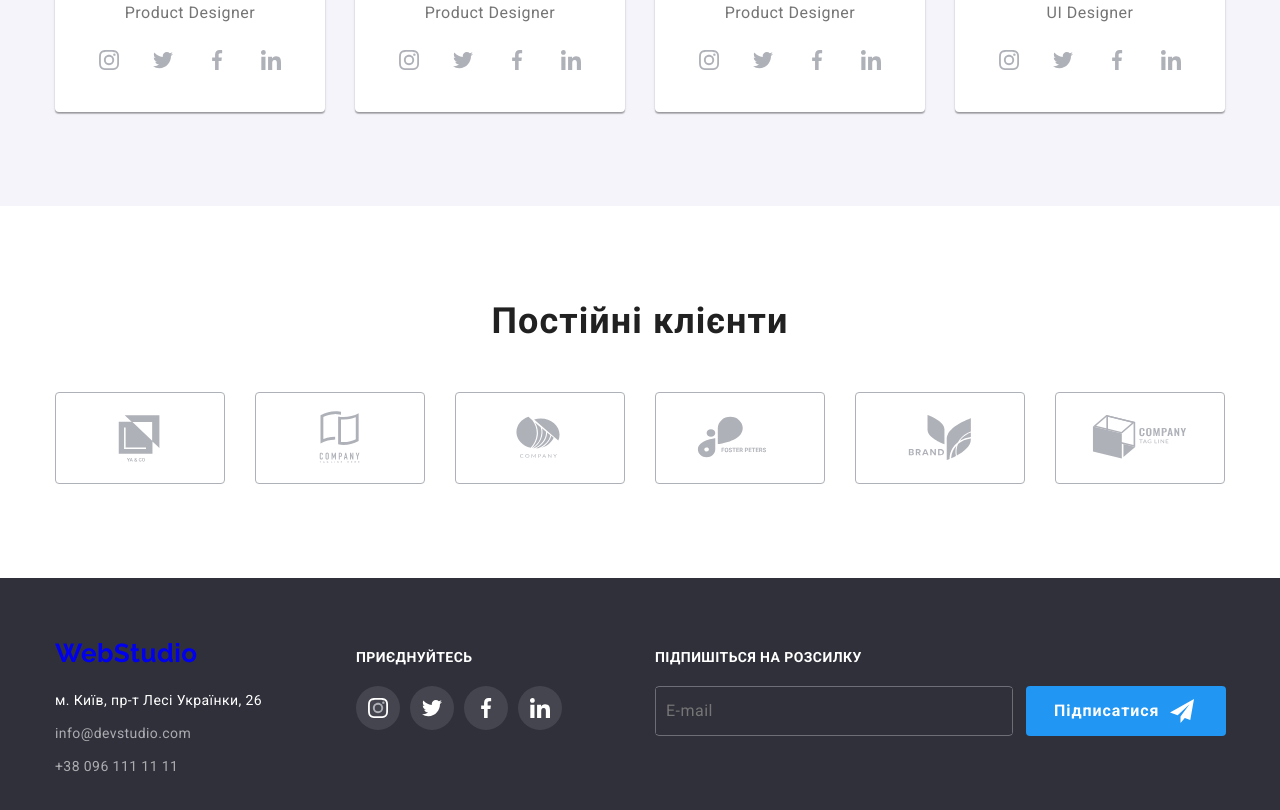
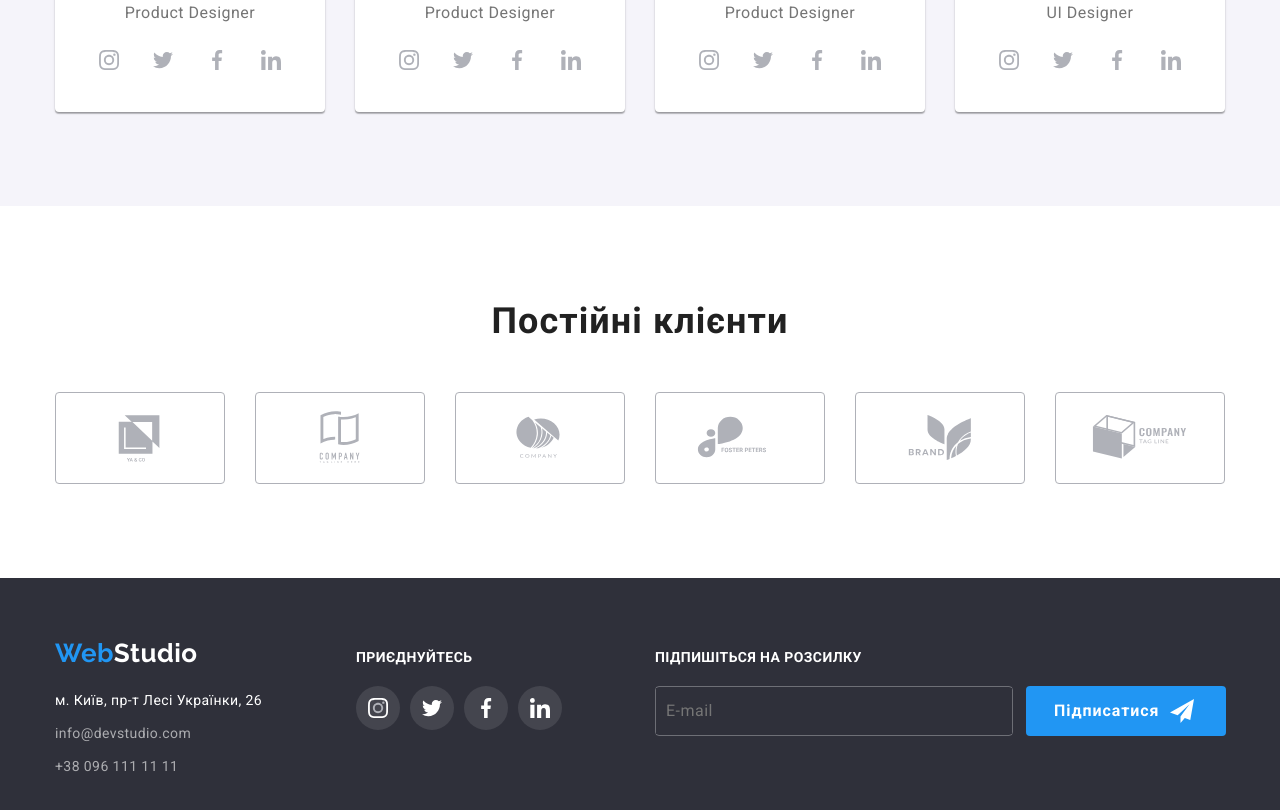
Before and after one commit to VolodymyrShostak/goit-markup-hw-07, a plain HTML site: page index.html in a window 1280 px wide. Shown: the part 2107-2917 px from the top of the page. Drawn offline with Linux system fonts and the light colour scheme.

Commit message:
футер

```diff
--- a/index.html
+++ b/index.html
@@ -618,8 +618,8 @@
             <div class="container footer-content-info">
                 <div class="logo-address">
                     <a href="/" class="logo decoration">
-                        <span class="logo-one">Web</span
-                        ><span class="logo-three">Studio</span>
+                        <span class="logo--blue">Web</span
+                        ><span class="logo--white">Studio</span>
                     </a>
 
                     <address>
```
